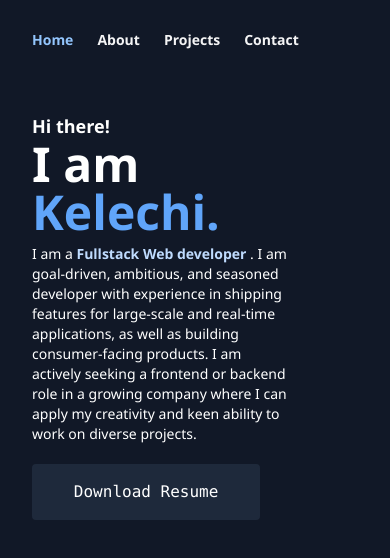
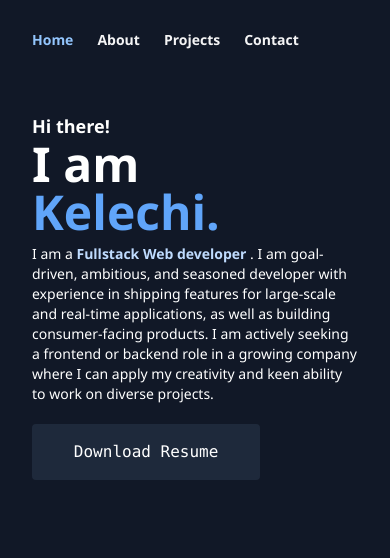
Before and after one commit to Kelechi095/Portfolio, a React (Vite) app: page / in a window 390 px wide. Shown: the top 558 px of the page. Built offline with nearby package versions, Linux system fonts and the light colour scheme.

Commit message:
modified styling

```diff
--- a/src/Pages/Home.tsx
+++ b/src/Pages/Home.tsx
@@ -17,7 +17,7 @@ export default function Home() {
               I am <span className="text-blue-400">Kelechi.</span>
             </h1>
 
-            <p className="max-w-[80%] md:max-w-[80%] text-[#fff] text-sm md:text-[17px] mt-2 md:leading-5">
+            <p className="max-w-[100%] md:max-w-[80%] text-[#fff] text-sm md:text-[17px] mt-2 md:leading-5">
               I am a{" "}
               <span className="text-blue-200 font-semibold">
                 Fullstack Web developer
```
